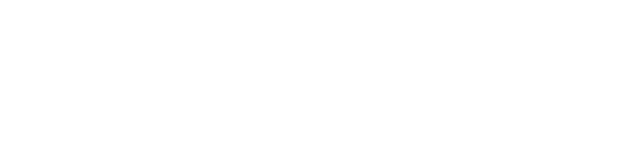
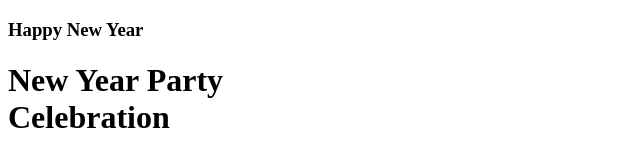
Before and after one commit to MNazmulHasan/webDevAssignment01, a plain HTML site: page index.html in a window 1280 px wide. Shown: the whole page, without its empty margins (0-640 px from the left). Drawn offline with Linux system fonts and the light colour scheme.

Commit message:
Banner text added

```diff
--- a/index.html
+++ b/index.html
@@ -6,6 +6,15 @@
     <title>New Year</title>
 </head>
 <body>
+    <header>
+        <div class="container">
+            <div class="banner">
+                <div class="banner-image"></div>
+                <h3>Happy New Year</h3>
+                <h1>New Year Party<br>Celebration</h1>
+            </div>
 
+        </div>
+    </header>
 </body>
 </html>
```
